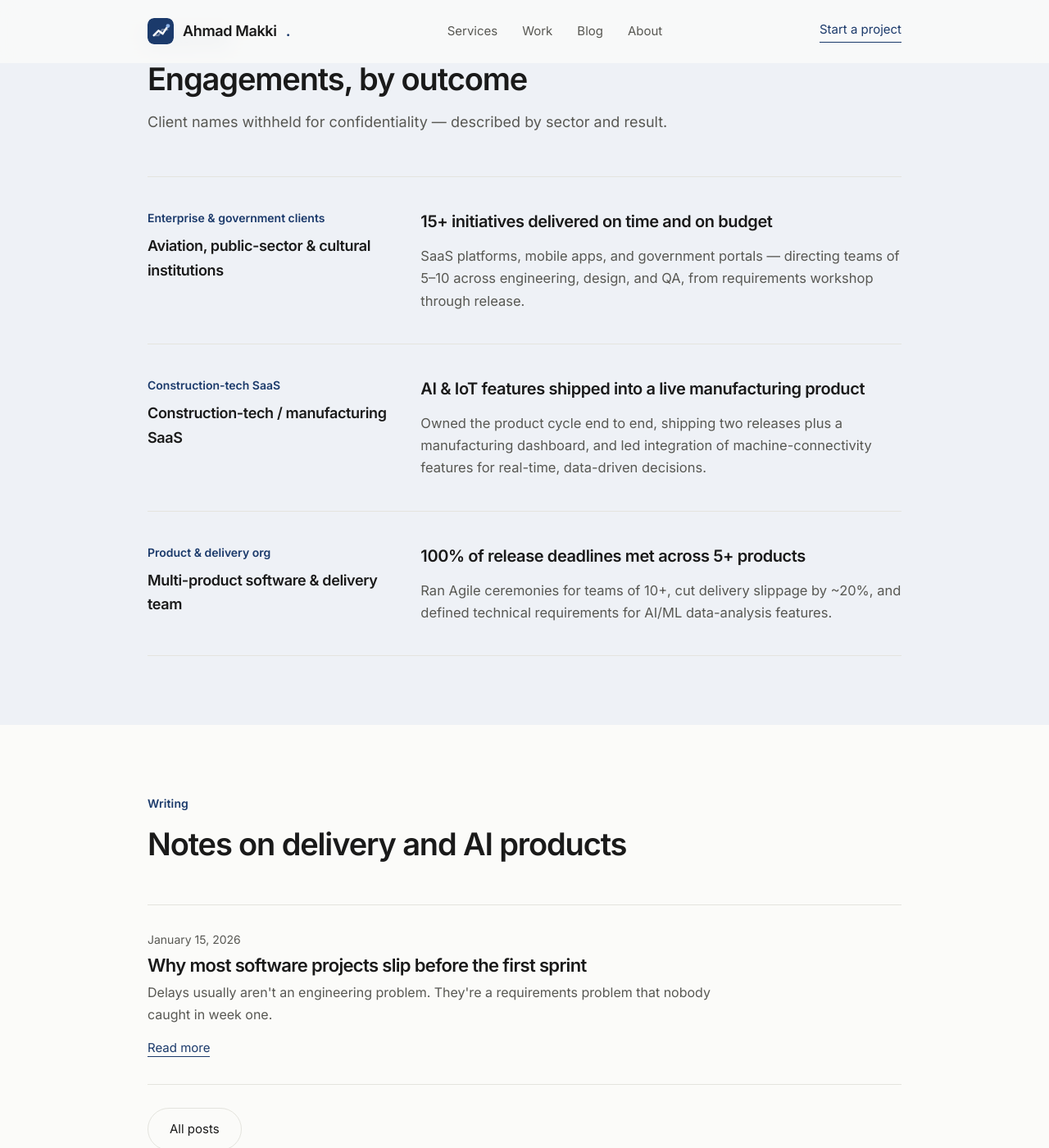
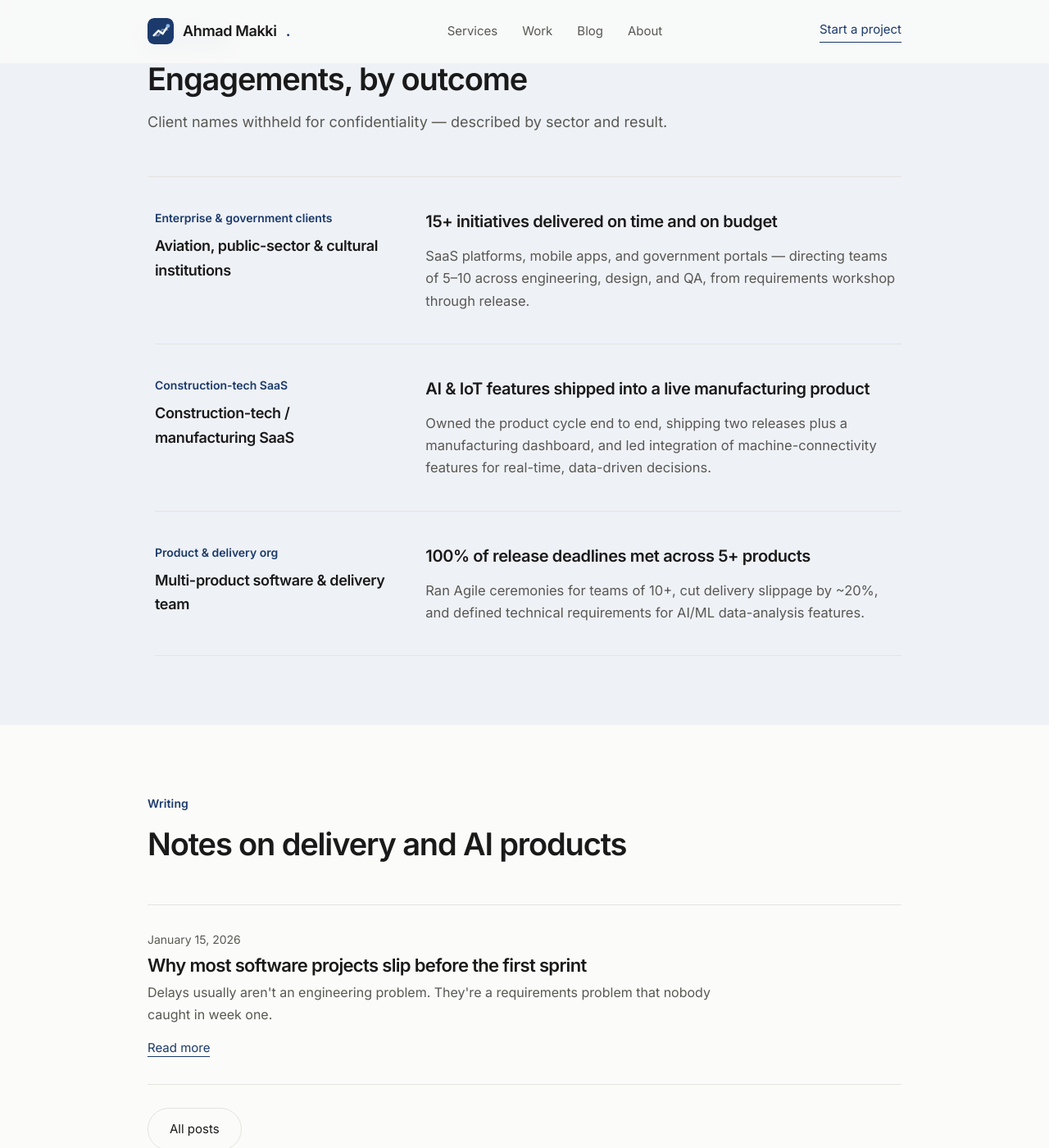
Before and after one commit to ahmadmakki/ahmadmakki-site, a Jekyll site: the page built from index.html, in a window 1280 px wide and 1400 px high, scrolled down 2834 px. Shown: the whole window at 82% size. Built offline with Jekyll 4.4.1, drawn with Linux system fonts in a browser that asks for light colours; a script that is not in the unit is left out.

Commit message:
Update style.css

```diff
--- a/assets/css/style.css
+++ b/assets/css/style.css
@@ -90,7 +90,7 @@ nav.top .wrap{display:flex;justify-content:space-between;align-items:center;padd
 
 /* ---------- WORK / CASE STUDIES ---------- */
 .work-list{border-top:1px solid var(--line);}
-.work{display:grid;grid-template-columns:1fr 2fr;gap:40px;padding:38px 0;border-bottom:1px solid var(--line);align-items:start;}
+.work{display:grid;grid-template-columns:1fr 2fr;gap:40px;padding:38px 0;margin-left:9px;border-bottom:1px solid var(--line);align-items:start;}
 .work .sector{font-size:14px;color:var(--accent);font-weight:600;margin-bottom:8px;}
 .work .client{font-size:18px;font-weight:600;letter-spacing:-0.02em;}
 .work .headline{font-size:20px;font-weight:600;letter-spacing:-0.02em;margin-bottom:12px;}
```
